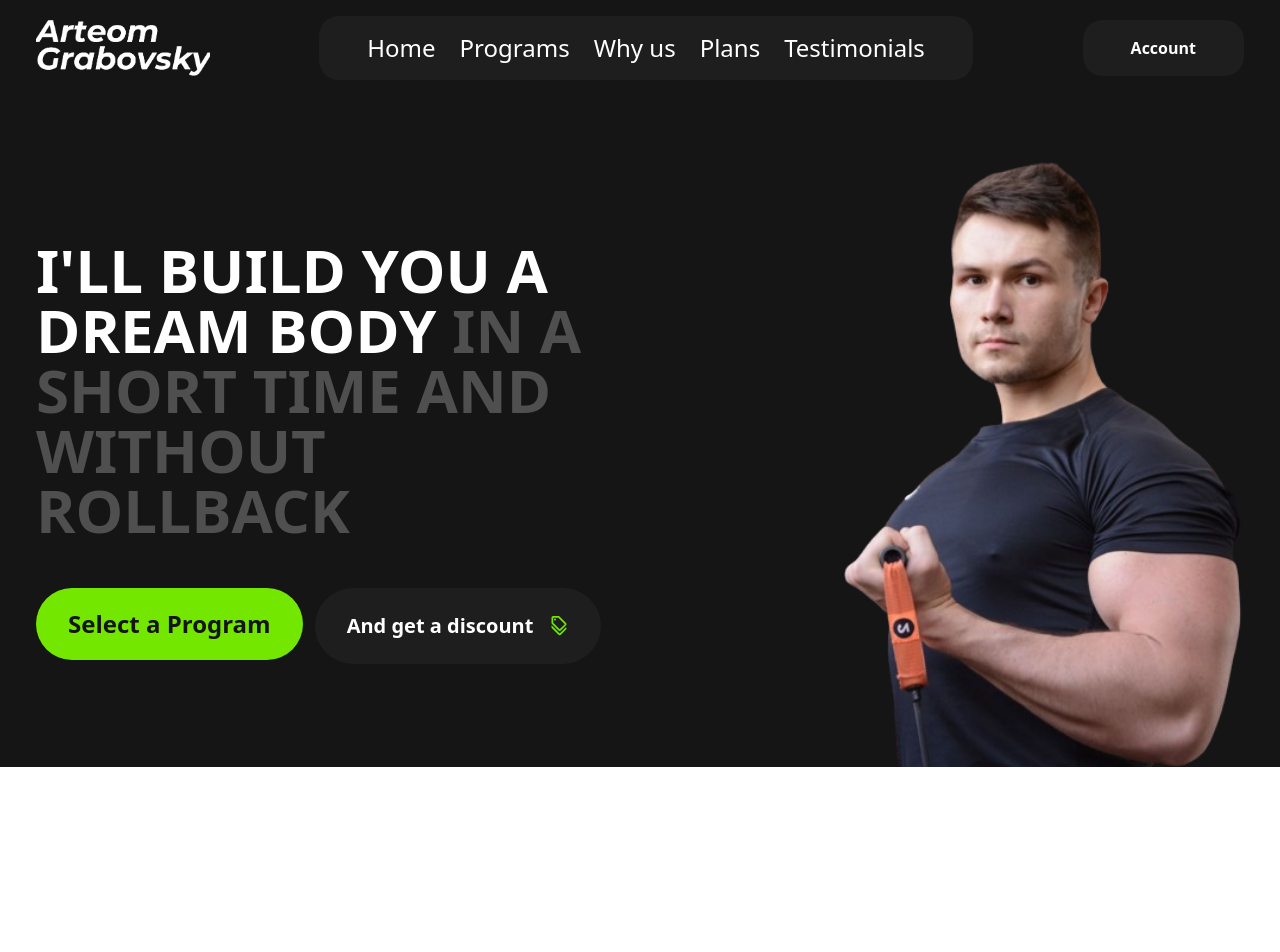
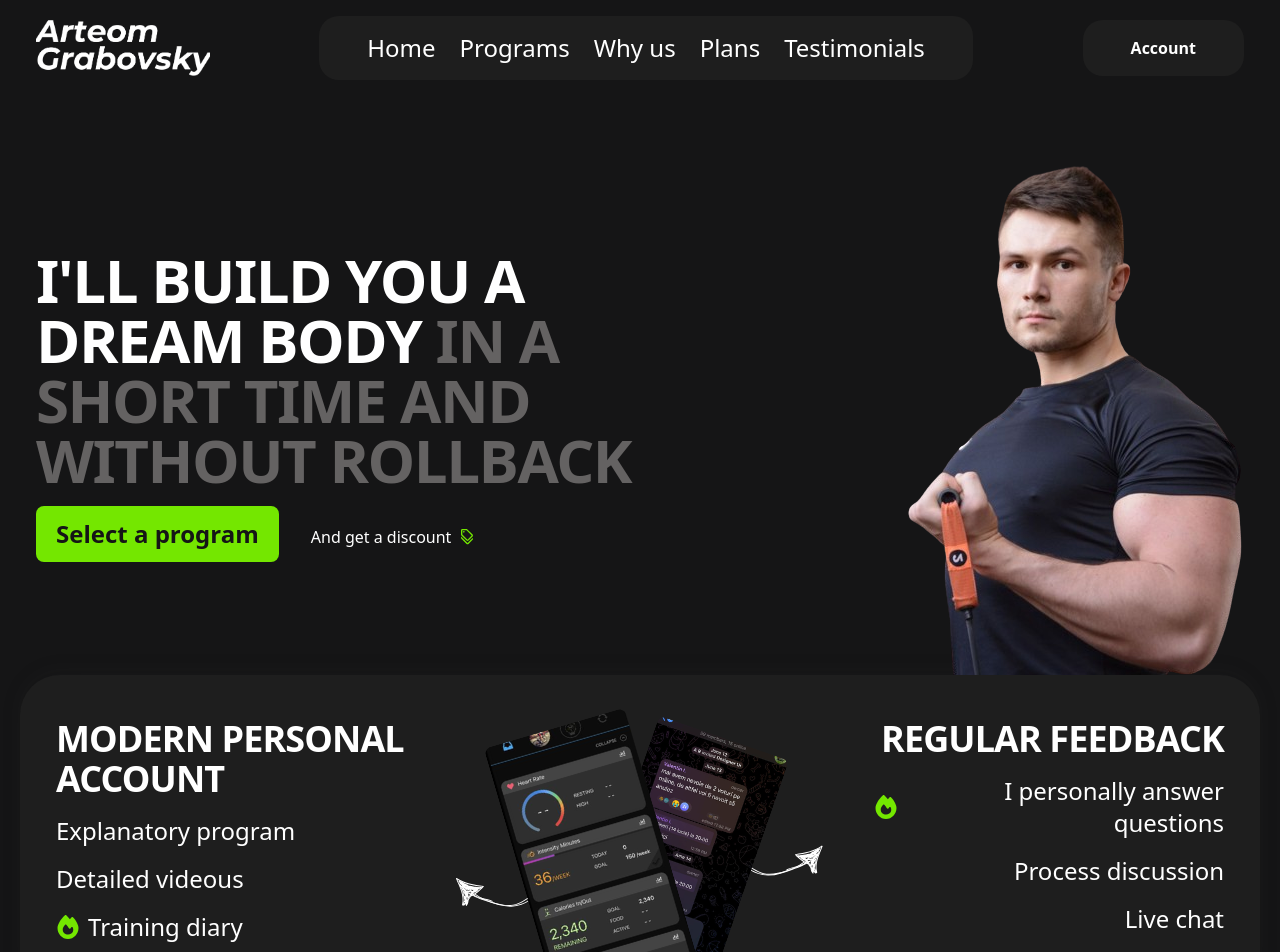
Before and after one commit to CristianProdius/FitTrainersWebsite, a React (Vite) app: page / in a window 1280 px wide. Shown: the top 952 px of the page. Before the commit the page ends 800 px from the top, so only its background shows below. Built offline with nearby package versions, Linux system fonts and the light colour scheme.

Commit message:
hero and promod done

```diff
--- a/src/assets/components/Hero.tsx
+++ b/src/assets/components/Hero.tsx
@@ -1,39 +1,45 @@
 import React from "react";
 import { MdOutlineDiscount } from "react-icons/md";
+import PromoTab from "./PromoTab";
 
 const Hero = () => {
   return (
-    <div className="grid  px-4 pt-8 mx-auto lg:gap-8 xl:gap-0 lg:pt-16 lg:grid-cols-12 max-w-[1240px]">
-      <div className="mr-auto mt-20 lg:col-span-6">
-        <h1 className="max-w-2xl mb-4 text-4xl font-extrabold leading-none md:text-5xl xl:text-6xl text-white uppercase">
+    <>
+      <section className="bg-background">
+        <div className=" md:flex md:flex-row justify-between items-center max-w-[1240px] mx-auto px-4 pt-10">
+          <div className="">
+            <h1 className="max-w-2xl mb-4 text-4xl font-extrabold tracking-tight leading-none md:text-5xl xl:text-6xl text-white uppercase">
               I'll build you a dream body{" "}
-          <span className="text-gray">
-            {" "}
+              <span className="text-[#646262]">
                 in a short time and without rollback
               </span>
             </h1>
 
-        <div className="mt-12">
             <a
               href="#"
-            className="inline-flex items-center justify-center px-8 py-5 mr-3 text-2xl font-bold text-center  text-background rounded-[40px] bg-main "
+              className="inline-flex items-center justify-center px-5 py-3 mr-3 font-bold text-center text-background rounded-lg text-2xl bg-main"
             >
-            Select a Program
+              Select a program
             </a>
-          <p className="inline-flex items-center justify-center px-8 py-6 text-xl font-bold text-center  text-white rounded-[40px] bg-secondary">
+            <a
+              href="#"
+              className="inline-flex items-center justify-center px-5 py-3 text-base font-medium text-center text-white"
+            >
               And get a discount{" "}
-            <MdOutlineDiscount className="ml-4 text-main text-" />
-          </p>
+              <MdOutlineDiscount className="ml-2 text-main" />
+            </a>
           </div>
-      </div>
-      <div className="lg:mt-0 lg:col-span-6 flex justify-end items-center">
+          <div className="flex items-center justify-center">
             <img
-          src="./ArteomHome.png"
-          alt="mockup"
-          className="transform scale-x-[-1] w-8/12 h-auto"
+              src="ArteomHome.png"
+              alt="main arteomn"
+              className="transform scale-x-[-1] pt-7 mx-auto block"
             />
           </div>
         </div>
+      </section>
+      <PromoTab />
+    </>
   );
 };
 
--- /dev/null
+++ b/src/assets/components/PromoTab.tsx
@@ -0,0 +1,54 @@
+import { FaFire } from "react-icons/fa6";
+
+const PromoTab = () => {
+  return (
+    <div className="bg-secondary rounded-[40px]  md:flex md:flex-row justify-between  max-w-[1240px] mx-auto px-4 pt-8 shadow-top">
+      <div className=" text-white md:w-[30%] py-3 ml-5">
+        {" "}
+        <h1 className="flex flex-wrap mb-4 text-2xl font-extrabold tracking-tight leading-none md:text-3xl xl:text-4xl uppercase">
+          Modern Personal Account
+        </h1>
+        <ul className="text-xl md:text-2xl space-y-4">
+          <li>Explanatory program</li>
+          <li>Detailed videous</li>
+          <li className="flex items-center">
+            <span className="mr-2 text-main">
+              <FaFire />
+            </span>
+            Training diary
+          </li>
+        </ul>
+      </div>
+      <div className="md:w-[40%] flex items-center justify-center py-10 md:py-0">
+        <img
+          src="./PromoFeutures.png"
+          alt="the promo image"
+          className="mx-auto hidden md:block md:mx-0"
+        />
+        <img
+          src="./PromoFeuturesMobile.png"
+          alt="the promo image for mobile"
+          className="mx-auto block md:hidden"
+        />
+      </div>
+      <div className="py-3 mr-5 text-white md:w-[30%] text-right">
+        {" "}
+        <h1 className="mb-4 text-2xl font-extrabold tracking-tight leading-none md:text-3xl xl:text-4xl uppercase">
+          Regular Feedback
+        </h1>
+        <ul className="text-xl md:text-2xl space-y-4">
+          <li className="flex items-center justify-end">
+            <span className="mr-2 text-main">
+              <FaFire />
+            </span>
+            I personally answer questions
+          </li>
+          <li>Process discussion</li>
+          <li>Live chat</li>
+        </ul>
+      </div>
+    </div>
+  );
+};
+
+export default PromoTab;
--- a/src/index.css
+++ b/src/index.css
@@ -1,3 +1,7 @@
 @tailwind base;
 @tailwind components;
 @tailwind utilities;
+
+.shadow-top {
+    box-shadow: 0 -4px 20px rgba(51, 51, 51, 0.1);
+  }
```
Also changed, not shown: public/PromoFeutures.png (added), public/PromoFeuturesMobile.png (added). Lines whose indentation alone changed are shown as unchanged.
